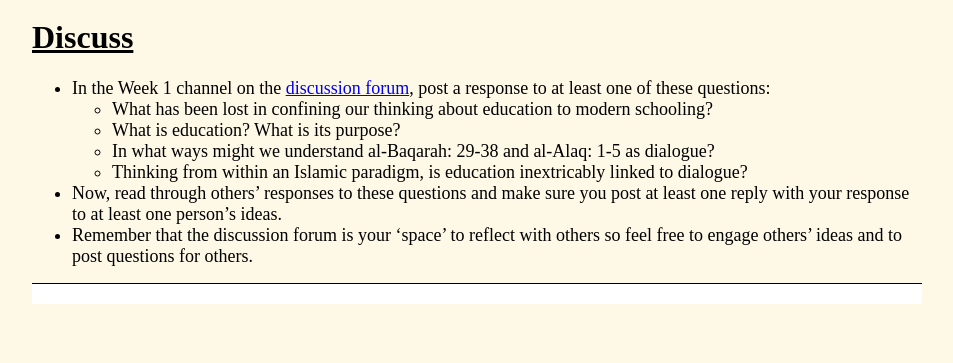
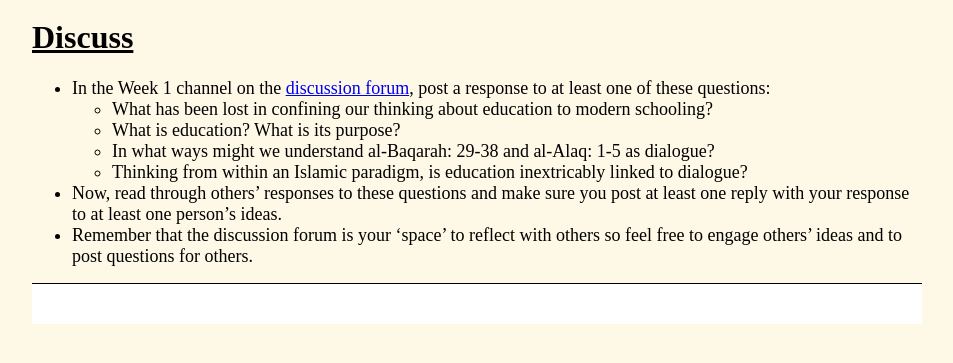
Before and after one commit to ielc/ielc.github.io, a plain HTML site: page week1-5.html in a window 1280 px wide. Shown: the part 159-522 px from the top of the page, without its empty margins (163-1116 px from the left). Drawn offline with Linux system fonts and the light colour scheme; a script that the page names is missing.

Commit message:
styling disqus

```diff
--- a/week1-5.html
+++ b/week1-5.html
@@ -18,7 +18,7 @@
 		h2 {margin-top: 35px;}
       #disqus_thread {
          border-top: 1px solid;
-         padding-top: 20px;
+         padding: 20px;
          background-color: white;
       }
       @media (min-width: 890px){
```
